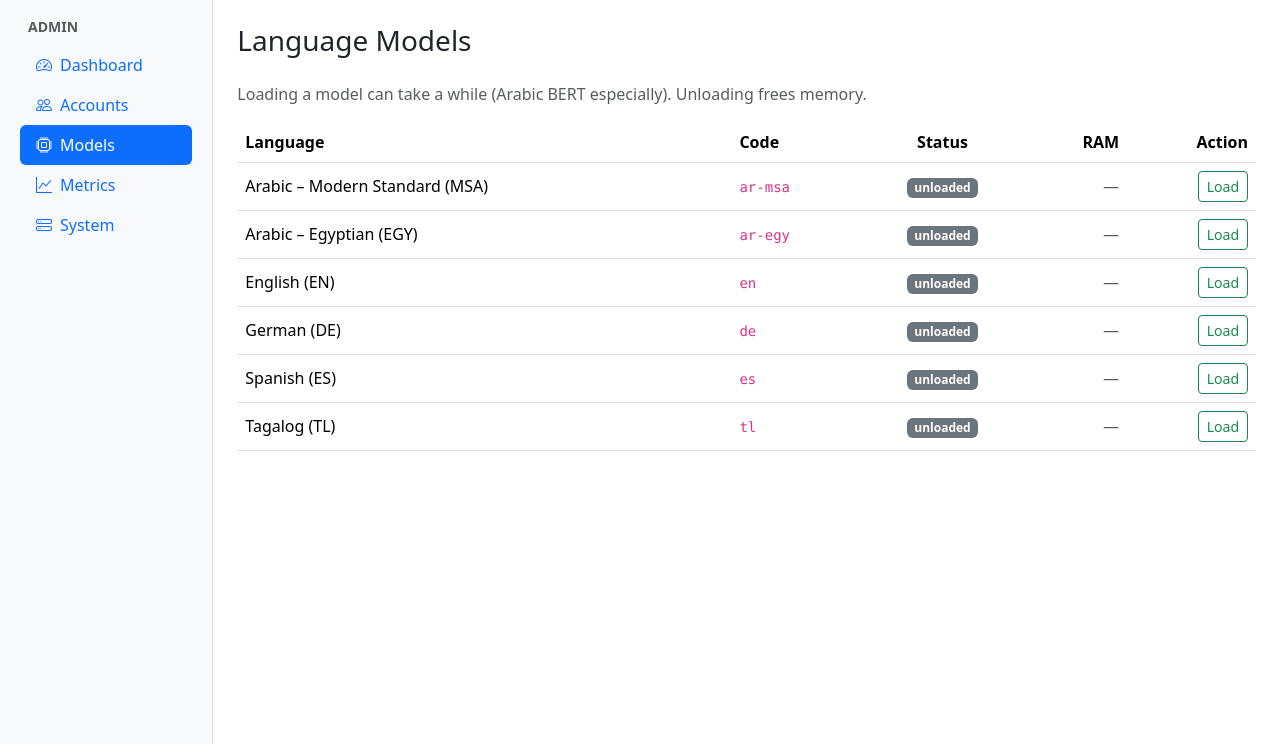
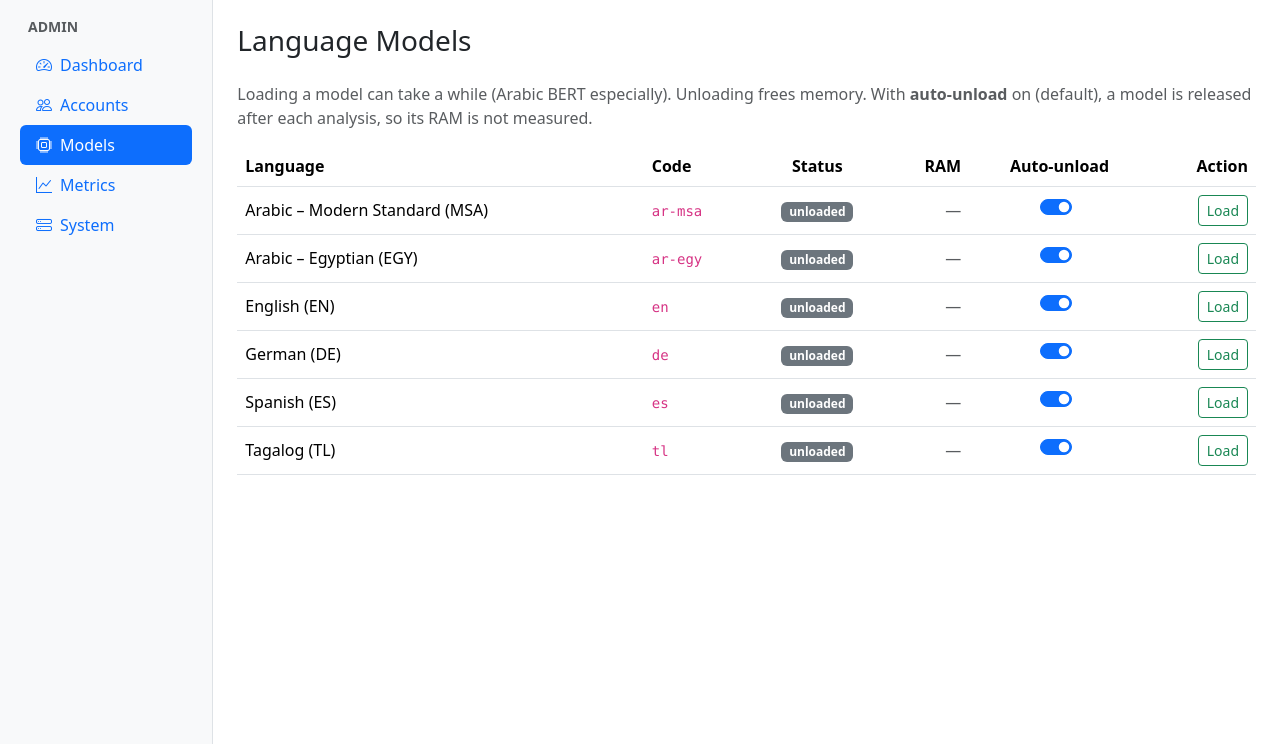
Before and after one commit to buffman23/subtitle_decks, a FastAPI app: page /admin/models in a window 1280 px wide. Shown: the part 56-800 px from the top of the page. Run offline with FastAPI, Linux system fonts and the light colour scheme; the visitor is signed in with stand-in values (Sample User, id 1); tables that the repository leaves empty hold one stand-in row (values such as "Sample post"); grey boxes marked "Sample" are stand-in pictures.

Commit message:
Add per-model auto-unload toggle and shared RAM measurement
- Auto-unload switch on the Models admin page (default on): the model is
  released after each analysis to free RAM, and its RAM isn't measured
- Lift the RSS-delta RAM measurement into LanguageProcessor._load_measured so
  every processor (Arabic BERT, Stanza, calamancy) reports RAM via one path
- ram_bytes() is now concrete on the base class with per-instance storage
- Load/unload and auto-unload APIs return ram_bytes; the switch and load
  buttons update the RAM cell live

Co-Authored-By: Claude Opus 4.8 <noreply@anthropic.com>

```diff
--- a/webapp/app/routers/admin.py
+++ b/webapp/app/routers/admin.py
@@ -86,6 +86,7 @@ async def admin_models(request: Request, db: Session = Depends(get_db)):
                 "name": lang["name"],
                 "status": "loaded" if loaded else "unloaded",
                 "ram_bytes": processor.ram_bytes(),
+                "auto_unload": processor.auto_unload,
             }
         )
     return templates.TemplateResponse(
--- a/webapp/app/schemas.py
+++ b/webapp/app/schemas.py
@@ -90,3 +90,7 @@ class SessionNativeSubtitlesRequest(BaseModel):
 
 class AdminToggleRequest(BaseModel):
     is_admin: bool
+
+
+class AutoUnloadRequest(BaseModel):
+    enabled: bool
--- a/webapp/app/services/arabic_processor.py
+++ b/webapp/app/services/arabic_processor.py
@@ -18,13 +18,6 @@ def _extract_analysis(ana: dict) -> dict:
             if ana.get(k) not in _EMPTY_VALUES}
 
 
-def _process_rss() -> int:
-    """Current process resident set size in bytes (0 if psutil unavailable)."""
-    try:
-        import psutil
-        return psutil.Process().memory_info().rss
-    except Exception:
-        return 0
 _CHUNK_TOKENS   = 200  # total window size fed to BERT
 _CONTEXT_TOKENS = 50   # context padding on each side
 _BATCH_TOKENS   = _CHUNK_TOKENS - 2 * _CONTEXT_TOKENS  # 100, max payload per call
@@ -35,8 +28,6 @@ class ArabicProcessor(LanguageProcessor):
 
     # Shared cache across all Arabic subclasses: model_name → BERTUnfactoredDisambiguator | None
     _disambiguators: dict[str, object] = {}
-    # Resident RAM (bytes) measured when each model was loaded: model_name → bytes
-    _model_ram: dict[str, int] = {}
     _model_name: str = ""
 
     @classmethod
@@ -51,18 +42,8 @@ class ArabicProcessor(LanguageProcessor):
                 use_gpu = torch.cuda.is_available()
             except Exception:
                 use_gpu = False
-            # Measure resident RAM added by loading this model. The imports above
-            # run first so one-time library cost (torch/transformers) isn't charged
-            # to whichever model loads first. (GPU loads won't register here.)
-            rss_before = _process_rss()
             cls._disambiguators[model] = BERTUnfactoredDisambiguator.pretrained(model, use_gpu=use_gpu)
-            delta = _process_rss() - rss_before
-            if delta > 0:
-                cls._model_ram[model] = delta
-            logger.info(
-                "BERTUnfactoredDisambiguator loaded: %s (gpu=%s, ~%d MB RAM)",
-                model, use_gpu, delta // (1024 * 1024),
-            )
+            logger.info("BERTUnfactoredDisambiguator loaded: %s (gpu=%s)", model, use_gpu)
         except Exception as exc:
             logger.warning(
                 "Could not load BERTUnfactoredDisambiguator (%s): %s — falling back to raw tokens.", model, exc
@@ -71,19 +52,14 @@ class ArabicProcessor(LanguageProcessor):
 
     def _get_disambiguator(self):
         if self._model_name not in self.__class__._disambiguators:
-            self.__class__.preload_disambiguator()
+            self._load_measured(self.__class__.preload_disambiguator)
         return self.__class__._disambiguators.get(self._model_name)
 
     def is_loaded(self) -> bool:
         return self.__class__._disambiguators.get(self._model_name) is not None
 
-    def ram_bytes(self) -> int | None:
-        if not self.is_loaded():
-            return None
-        return self.__class__._model_ram.get(self._model_name)
-
     def load(self) -> None:
-        self.__class__.preload_disambiguator()
+        self._load_measured(self.__class__.preload_disambiguator)
 
     def unload(self) -> None:
         self.__class__._disambiguators.pop(self._model_name, None)
--- a/webapp/app/services/frequency_analyzer.py
+++ b/webapp/app/services/frequency_analyzer.py
@@ -28,6 +28,10 @@ def analyze(
         token_sentences.append(processor.tokenize(sub.text))
 
     flat_lemmas = processor.lemmatize(token_sentences)
+
+    # Free the model's RAM after use when the model is set to auto-unload.
+    if processor.auto_unload:
+        processor.unload()
 
     # Build per-subtitle segment lists with character offsets
     subtitles = []
--- a/webapp/app/services/language_processor.py
+++ b/webapp/app/services/language_processor.py
@@ -1,5 +1,15 @@
 from abc import ABC, abstractmethod
 from dataclasses import dataclass
+from typing import Callable
+
+
+def _process_rss() -> int:
+    """Current process resident set size in bytes (0 if psutil unavailable)."""
+    try:
+        import psutil
+        return psutil.Process().memory_info().rss
+    except Exception:
+        return 0
 
 
 @dataclass(frozen=True)
@@ -41,6 +51,41 @@ class LanguageProcessor(ABC):
 
     # --- Model lifecycle (for admin load/unload + status) -------------------
 
+    # When True, the model is unloaded after each analysis to free RAM (and its
+    # RAM usage is not measured). Defaults to True. Stored on the (singleton)
+    # processor instance, so it is toggleable at runtime from the admin page.
+    _auto_unload: bool = True
+    # Resident RAM (bytes) measured the last time the model was loaded with
+    # auto_unload off; None until measured.
+    _ram_bytes: int | None = None
+
+    @property
+    def auto_unload(self) -> bool:
+        return self._auto_unload
+
+    @auto_unload.setter
+    def auto_unload(self, value: bool) -> None:
+        self._auto_unload = bool(value)
+
+    def _load_measured(self, do_load: Callable[[], None]) -> None:
+        """Run a model-loading callable, recording the resident RAM it adds.
+
+        Measures process RSS around an actual unloaded->loaded transition, and
+        only when auto_unload is off (when on, the footprint isn't tracked).
+        Shared by all processors so each gets RAM reporting from one mechanism.
+        Note: the first model loaded in a process also absorbs one-time library
+        import cost, so its reading reads a little high.
+        """
+        measure = not self.is_loaded() and not self.auto_unload
+        rss_before = _process_rss() if measure else 0
+        do_load()
+        if measure:
+            delta = _process_rss() - rss_before
+            if delta > 0:
+                self._ram_bytes = delta
+        elif self.auto_unload:
+            self._ram_bytes = None
+
     @abstractmethod
     def is_loaded(self) -> bool:
         """True if this processor's model is currently resident in memory."""
@@ -54,8 +99,11 @@ class LanguageProcessor(ABC):
         """Release the model from memory (no-op if not loaded)."""
 
     def ram_bytes(self) -> int | None:
-        """Resident RAM the loaded model occupies, or None if unloaded/unknown.
+        """Resident RAM the loaded model occupies, or None if unloaded/unmeasured.
 
-        Default is None; processors that can measure their footprint override this.
+        RAM is only tracked while auto_unload is off (see _load_measured), so this
+        returns None whenever the model auto-unloads or isn't currently loaded.
         """
-        return None
+        if self.auto_unload or not self.is_loaded():
+            return None
+        return self._ram_bytes
--- a/webapp/app/services/stanza_processor.py
+++ b/webapp/app/services/stanza_processor.py
@@ -53,14 +53,14 @@ class StanzaProcessor(LanguageProcessor):
 
     def _get_pipeline(self):
         if self.__class__._pipeline is None:
-            self.__class__.preload_pipeline()
+            self._load_measured(self.__class__.preload_pipeline)
         return self.__class__._pipeline
 
     def is_loaded(self) -> bool:
         return bool(self.__class__._pipeline)
 
     def load(self) -> None:
-        self.__class__.preload_pipeline()
+        self._load_measured(self.__class__.preload_pipeline)
 
     def unload(self) -> None:
         self.__class__._pipeline = None
--- a/webapp/app/services/tagalog_processor.py
+++ b/webapp/app/services/tagalog_processor.py
@@ -46,14 +46,14 @@ class TagalogProcessor(LanguageProcessor):
 
     def _get_pipeline(self):
         if self.__class__._pipeline is None:
-            self.__class__.preload_pipeline()
+            self._load_measured(self.__class__.preload_pipeline)
         return self.__class__._pipeline
 
     def is_loaded(self) -> bool:
         return bool(self.__class__._pipeline)
 
     def load(self) -> None:
-        self.__class__.preload_pipeline()
+        self._load_measured(self.__class__.preload_pipeline)
 
     def unload(self) -> None:
         self.__class__._pipeline = None
--- a/webapp/app/static/js/admin.js
+++ b/webapp/app/static/js/admin.js
@@ -79,6 +79,8 @@ document.addEventListener("click", async (e) => {
     return;
   }
 
+  // (model auto-unload is a checkbox — handled by the change listener below)
+
   // --- Load / unload model ---
   if (target.classList.contains("btn-toggle-model")) {
     const row = target.closest("tr");
@@ -113,3 +115,27 @@ document.addEventListener("click", async (e) => {
     return;
   }
 });
+
+// --- Toggle a model's auto-unload-after-analysis setting ---
+document.addEventListener("change", async (e) => {
+  const input = e.target.closest(".model-autounload");
+  if (!input) return;
+  const row = input.closest("tr");
+  const code = row.dataset.modelCode;
+  input.disabled = true;
+  try {
+    const data = await postJSON(`/api/admin/models/${code}/auto-unload`, { enabled: input.checked });
+    // RAM isn't measured while auto-unload is on, so reflect that immediately.
+    const ramCell = row.querySelector(".model-ram");
+    if (ramCell) {
+      ramCell.innerHTML = data.ram_bytes
+        ? humanizeBytes(data.ram_bytes)
+        : '<span class="text-muted">—</span>';
+    }
+  } catch (err) {
+    alert(`Could not update auto-unload: ${err.message}`);
+    input.checked = !input.checked; // revert on failure
+  } finally {
+    input.disabled = false;
+  }
+});
--- a/webapp/app/templates/admin/models.html
+++ b/webapp/app/templates/admin/models.html
@@ -1,7 +1,8 @@
 {% extends "admin/layout.html" %}
 {% block admin_content %}
 <h3 class="mb-4">Language Models</h3>
-<p class="text-muted">Loading a model can take a while (Arabic BERT especially). Unloading frees memory.</p>
+<p class="text-muted">Loading a model can take a while (Arabic BERT especially). Unloading frees memory.
+With <strong>auto-unload</strong> on (default), a model is released after each analysis, so its RAM is not measured.</p>
 <div class="table-responsive">
   <table class="table align-middle">
     <thead>
@@ -10,6 +11,7 @@
         <th>Code</th>
         <th class="text-center">Status</th>
         <th class="text-end">RAM</th>
+        <th class="text-center">Auto-unload</th>
         <th class="text-end">Action</th>
       </tr>
     </thead>
@@ -26,6 +28,12 @@
         <td class="text-end model-ram">
           {% if m.ram_bytes %}{{ humanize_bytes(m.ram_bytes) }}{% else %}<span class="text-muted">—</span>{% endif %}
         </td>
+        <td class="text-center">
+          <div class="form-check form-switch d-inline-block m-0">
+            <input class="form-check-input model-autounload" type="checkbox" role="switch"
+                   {{ 'checked' if m.auto_unload }} aria-label="Auto-unload after analysis">
+          </div>
+        </td>
         <td class="text-end">
           <button class="btn btn-sm btn-toggle-model {{ 'btn-outline-secondary' if m.status == 'loaded' else 'btn-outline-success' }}"
                   data-action="{{ 'unload' if m.status == 'loaded' else 'load' }}">
```
Also changed, not shown: webapp/app/routers/api_admin.py (+19 -1 lines).
